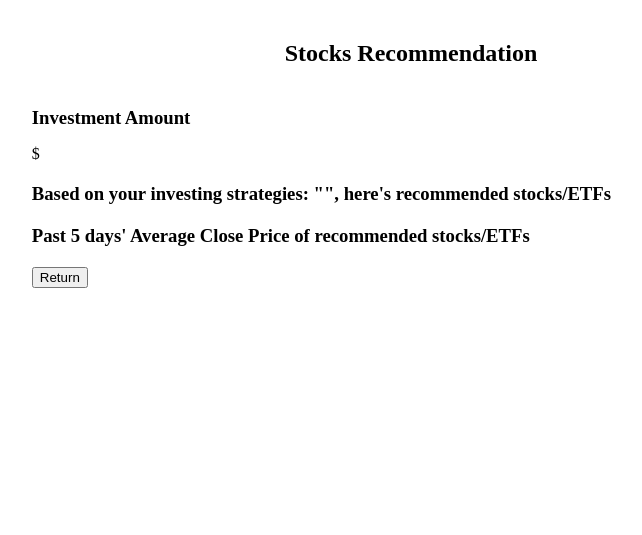
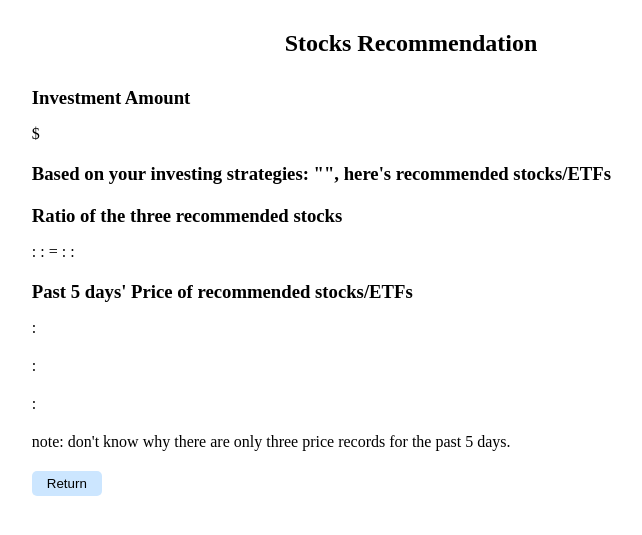
Before and after one commit to laura310/Stocks-Recommendation-Engine, a Flask app: template templates/calculateResult.html in a window 1280 px wide. Shown: the top 535 px of the page, without its empty margins (229-871 px from the left). Run offline with Flask 2, Linux system fonts and the light colour scheme; the template is opened without the code that fills it, so the values that code supplies are empty.

Commit message:
added ratio of recommended stocks.

```diff
--- a/app.py
+++ b/app.py
@@ -21,10 +21,13 @@
     endday = get_endday()
     stock = Share(stock_sym)
     closes = [c['Close'] for c in stock.get_historical(str(startday), str(endday))]
-    floatCloses = [float(i) for i in closes]
+    floatCloses = [round(float(i), 2) for i in closes]
 
     return floatCloses
 
+def simplify_ratio(original_ratio_list) :
+    minEle = min(original_ratio_list)
+    return [int(x / minEle) for x in original_ratio_list]
 
 def processing(stocks_list):
     info0 = get_stock_historical_info(stocks_list[0])
@@ -48,43 +51,48 @@
     top3_stocks = [stocks_list[top1Index], stocks_list[top2Index], stocks_list[top3Index]]
 
     top3_avg = [avg_list[top1Index], avg_list[top2Index], avg_list[top3Index]]
-    top3_stock_and_avg_list = [top3_stocks, top3_avg]
-    return top3_stock_and_avg_list
+    top3_avg_ratio_original = [round(avg_list[top1Index], 1), round(avg_list[top2Index], 1), round(avg_list[top3Index], 1)]
+    top3_avg_ratio = simplify_ratio(top3_avg_ratio_original)
+
+    top3_past_info = [info_list[top1Index], info_list[top2Index], info_list[top3Index]]
+
+    top3_stock_avgRatio_pastInfo_list = [top3_stocks, top3_avg_ratio, top3_past_info]
+    return top3_stock_avgRatio_pastInfo_list
 
 
 # AAPL  GILD    GOOG   JCI  NOV
 def ethical_processing() :
     stocks_list = ['AAPL', 'GILD', 'GOOG', 'JCI', 'NOV']
-    top3_stock_and_avg_list = processing(stocks_list)
-    return top3_stock_and_avg_list
+    top3_stock_avgRatio_pastInfo_list = processing(stocks_list)
+    return top3_stock_avgRatio_pastInfo_list
 
 
 # # QQQ   IWF VUG IVW IWO
 def growth_processing():
     stocks_list = ['QQQ', 'IWF', 'VUG', 'IVW', 'IWO']
-    top3_stock_and_avg_list = processing(stocks_list)
-    return top3_stock_and_avg_list
+    top3_stock_avgRatio_pastInfo_list = processing(stocks_list)
+    return top3_stock_avgRatio_pastInfo_list
 
 
 # # SPY   QQQ     IWM     DIA     VTI
 def index_processing():
     stocks_list = ['SPY', 'QQQ', 'IWM', 'DIA', 'VTI']
-    top3_stock_and_avg_list = processing(stocks_list)
-    return top3_stock_and_avg_list
+    top3_stock_avgRatio_pastInfo_list = processing(stocks_list)
+    return top3_stock_avgRatio_pastInfo_list
 
 
 # # JPM   RAI   PSA   RYAAY   PGR
 def quality_processing():
     stocks_list = ['JPM', 'RAI', 'PSA', 'RYAAY', 'PGR']
-    top3_stock_and_avg_list = processing(stocks_list)
-    return top3_stock_and_avg_list
+    top3_stock_avgRatio_pastInfo_list = processing(stocks_list)
+    return top3_stock_avgRatio_pastInfo_list
 
 
 # # AAL   GILD    WFC    PBR    BRFS
 def value_processing():
     stocks_list = ['AAL', 'GILD', 'WFC', 'PBR', 'BRFS']
-    top3_stock_and_avg_list = processing(stocks_list)
-    return top3_stock_and_avg_list
+    top3_stock_avgRatio_pastInfo_list = processing(stocks_list)
+    return top3_stock_avgRatio_pastInfo_list
 
 
 
@@ -98,24 +106,27 @@
     amount = request.form['Amount']
     # Currently, only support checking only one of the checkbox
     if request.form.get('ethical_chosen'):
-        top3_stock_and_avg_list = ethical_processing()
+        top3_stock_avgRatio_pastInfo_list = ethical_processing()
         strategy = request.form.get('ethical_chosen')
     if request.form.get('growth_chosen'):
-        top3_stock_and_avg_list = growth_processing()
+        top3_stock_avgRatio_pastInfo_list = growth_processing()
         strategy = request.form.get('growth_chosen')
     if request.form.get('index_chosen'):
-        top3_stock_and_avg_list = index_processing()
+        top3_stock_avgRatio_pastInfo_list = index_processing()
         strategy = request.form.get('index_chosen')
     if request.form.get('quality_chosen'):
-        top3_stock_and_avg_list = quality_processing()
+        top3_stock_avgRatio_pastInfo_list = quality_processing()
         strategy = request.form.get('quality_chosen')
     if request.form.get('value_chosen'):
-        top3_stock_and_avg_list = value_processing()
+        top3_stock_avgRatio_pastInfo_list = value_processing()
         strategy = request.form.get('value_chosen')
 
 
     return render_template("calculateResult.html", var_investment_amount=float(amount), var_strategy=strategy,
-        var_top3_stocks=top3_stock_and_avg_list[0], var_top3_avg=top3_stock_and_avg_list[1])
+        var_top3_stocks=top3_stock_avgRatio_pastInfo_list[0], var_ratio_list=top3_stock_avgRatio_pastInfo_list[1],
+        var_top3_pastInfo=top3_stock_avgRatio_pastInfo_list[2])
+
+
 
 if __name__ == '__main__':
     app.run()
--- a/templates/calculateResult.html
+++ b/templates/calculateResult.html
@@ -4,8 +4,8 @@
 
 	<style>
 		h2{
-		    margin-top:40px;
-		    margin-bottom: 40px;
+		    margin-top:30px;
+		    margin-bottom: 30px;
 		    text-align: center;
 		}
 		h3{
@@ -17,7 +17,7 @@
 		    margin-bottom: 20px;
 		    margin-left:20%;
 		}
-		input[type=submit] {
+		button{
             padding:5px 15px;
             background:#ccc;
             border:0 none;
@@ -25,6 +25,8 @@
             -webkit-border-radius: 5px;
             border-radius: 5px;
             background-color: #cce6ff;
+			margin-left:20%;
+			display:block;
         }
 	</style>
 
@@ -38,9 +40,16 @@
 	<h3> Investment Amount </h3>
 	<p> ${{ var_investment_amount }}<p>
 	<h3> Based on your investing strategies: "{{ var_strategy }}", here's recommended stocks/ETFs </h3>
-	<p> {{var_top3_stocks}} <p>
-	<h3> Past 5 days' Average Close Price of recommended stocks/ETFs </h3>
-	<p> {{var_top3_avg}} <p>
+	<p> {{var_top3_stocks[0]}} <p>
+	<p> {{var_top3_stocks[1]}} <p>
+	<p> {{var_top3_stocks[2]}} <p>
+	<h3> Ratio of the three recommended stocks </h3>
+	<p> {{var_top3_stocks[0]}} : {{var_top3_stocks[1]}} : {{var_top3_stocks[2]}} =  {{var_ratio_list[0]}} : {{var_ratio_list[1]}} : {{var_ratio_list[2]}} <p>
+	<h3> Past 5 days' Price of recommended stocks/ETFs </h3>
+	<p> {{var_top3_stocks[0]}}: {{var_top3_pastInfo[0]}} <p>
+	<p> {{var_top3_stocks[1]}}: {{var_top3_pastInfo[1]}} <p>
+	<p> {{var_top3_stocks[2]}}: {{var_top3_pastInfo[2]}} <p>
+	<p> note: don't know why there are only three price records for the past 5 days. </p>
 
 
  	<button id="returnButton" class="return-button" >Return</button>
```
